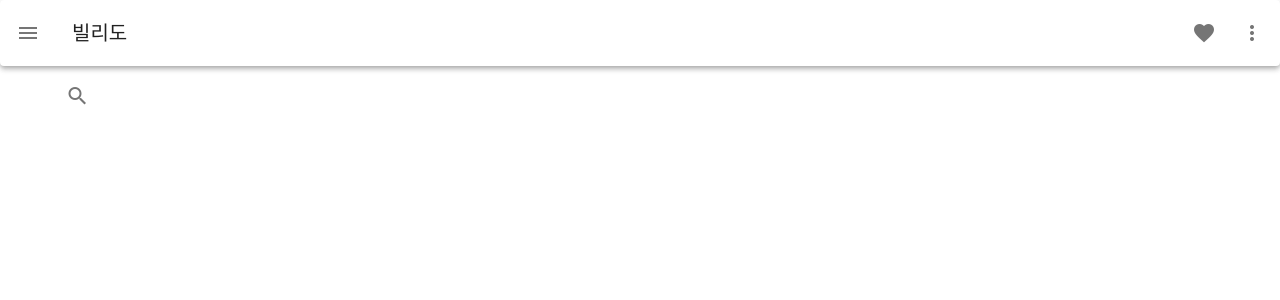
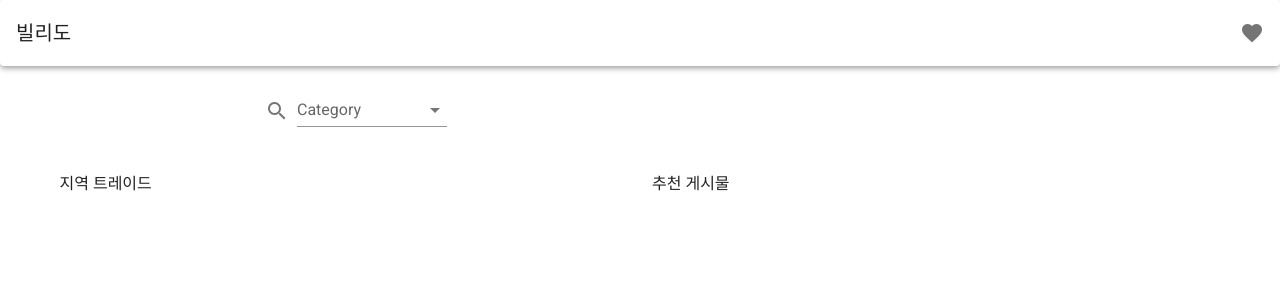
Before and after one commit to ssj24/bilydo, a Vue app in the folder front/: page / in a window 1280 px wide. Shown: the top 300 px of the page. Built offline with nearby package versions, Linux system fonts and the light colour scheme.

Commit message:
Create main page S02P31B207-27

```diff
--- a/front/src/App.vue
+++ b/front/src/App.vue
@@ -7,18 +7,12 @@
         color="#fff"
         height="66"
       >
-        <v-app-bar-nav-icon></v-app-bar-nav-icon>
-
         <v-toolbar-title>빌리도</v-toolbar-title>
 
         <v-spacer></v-spacer>
 
         <v-btn icon>
           <v-icon>mdi-heart</v-icon>
-        </v-btn>
-
-        <v-btn icon>
-          <v-icon>mdi-dots-vertical</v-icon>
         </v-btn>
       </v-app-bar>
     </v-card>
--- a/front/src/views/main/Main.vue
+++ b/front/src/views/main/Main.vue
@@ -1,9 +1,37 @@
 <template>
   <v-container>
-
-    <v-btn icon>
-      <v-icon>mdi-magnify</v-icon>
-    </v-btn>
+    <v-row justify="center">
+      <v-col cols="8" class="searchBar">
+        <v-icon class="ma-2">mdi-magnify</v-icon>
+        <v-select
+          :items="categories"
+          label="Category"
+        ></v-select>
+        <input type="text">
+      </v-col>
+    </v-row>
+    <v-row class="mainSection">
+      <v-col
+        v-if="true"
+        class="regionTrade"
+        sm="6"
+      >
+        지역 트레이드
+      </v-col>
+      <v-col
+        v-else
+        class="recentBoards"
+        sm="6"
+      >
+        최근 게시물
+      </v-col>
+      <v-col
+        class="recommendBoards"
+        sm= "6"
+      >
+        추천 게시물
+      </v-col>
+    </v-row>
   </v-container>
 </template>
 
@@ -11,10 +39,28 @@
   import Vue from 'vue'
 
   export default Vue.extend({
-
+    data() {
+      return {
+        categories: [
+          "전자기기",
+          "화장품",
+          "책"
+        ]
+      }
+    }
   })
 </script>
 
-<style scoped>
-
+<style lang="scss">
+.searchBar {
+}
+.searchBar .v-select {
+  display: inline-block;
+  width: 150px;
+}
+.searchBar input {
+  width: 50%;
+  padding: 10px;
+  padding-left: 5%;
+}
 </style>
```
